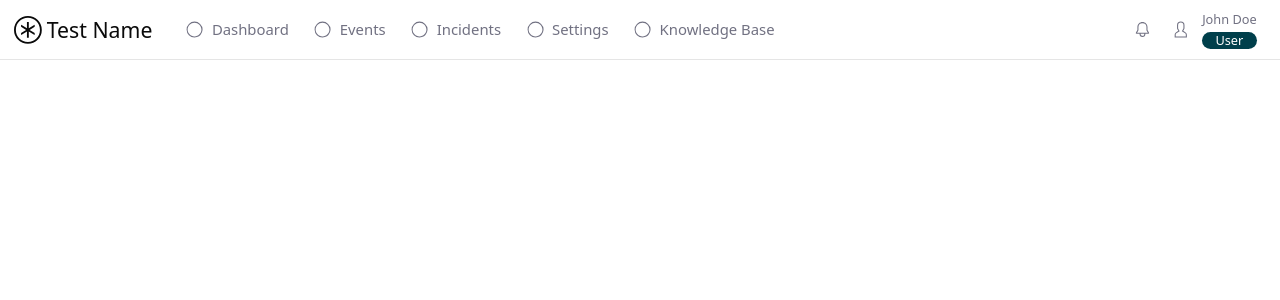
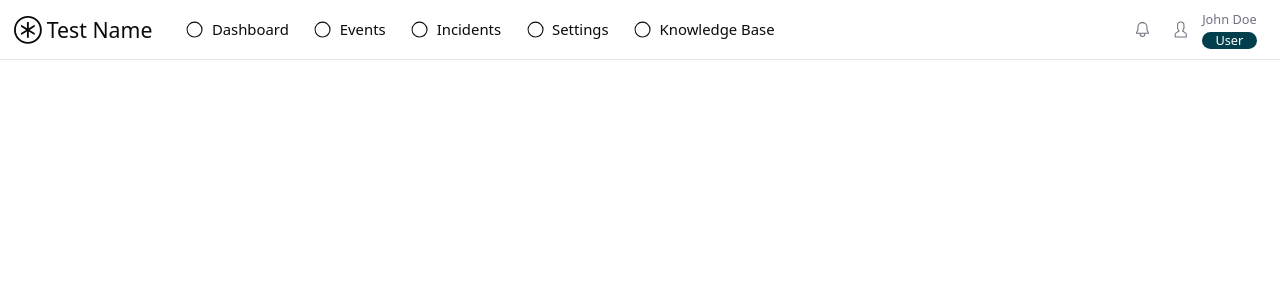
Before and after one commit to TheRealMizAL/ChatMonitor, a Next.js app in the folder ui/: page / in a window 1280 px wide. Shown: the top 300 px of the page. Built offline with nearby package versions, Linux system fonts and the light colour scheme.

Commit message:
Menu button style fix
Excluded "text-muted-foreground" class bc highlighting of current page makes text unreadable when button is hovered

```diff
--- a/ui/src/app/globals.css
+++ b/ui/src/app/globals.css
@@ -55,6 +55,7 @@
   --color-secondary-foreground: var(--secondary-foreground);
 
   --color-border: var(--border);
+  --breakpoint-md: 57rem;
 }
 
 html {
@@ -64,7 +65,7 @@ html {
 }
 
 .menu-button {
-  @apply px-2 py-0.5 hover:bg-accent/75 active:text-accent-foreground hover:text-accent-foreground rounded-lg active:bg-accent flex-1 gap-2 items-center-safe text-muted-foreground;
+  @apply cursor-pointer px-2 py-0.5 hover:bg-accent/75 active:text-accent-foreground hover:text-accent-foreground rounded-lg active:bg-accent flex-1 gap-2 items-center-safe;
 }
 
 .menu-enter {
```
